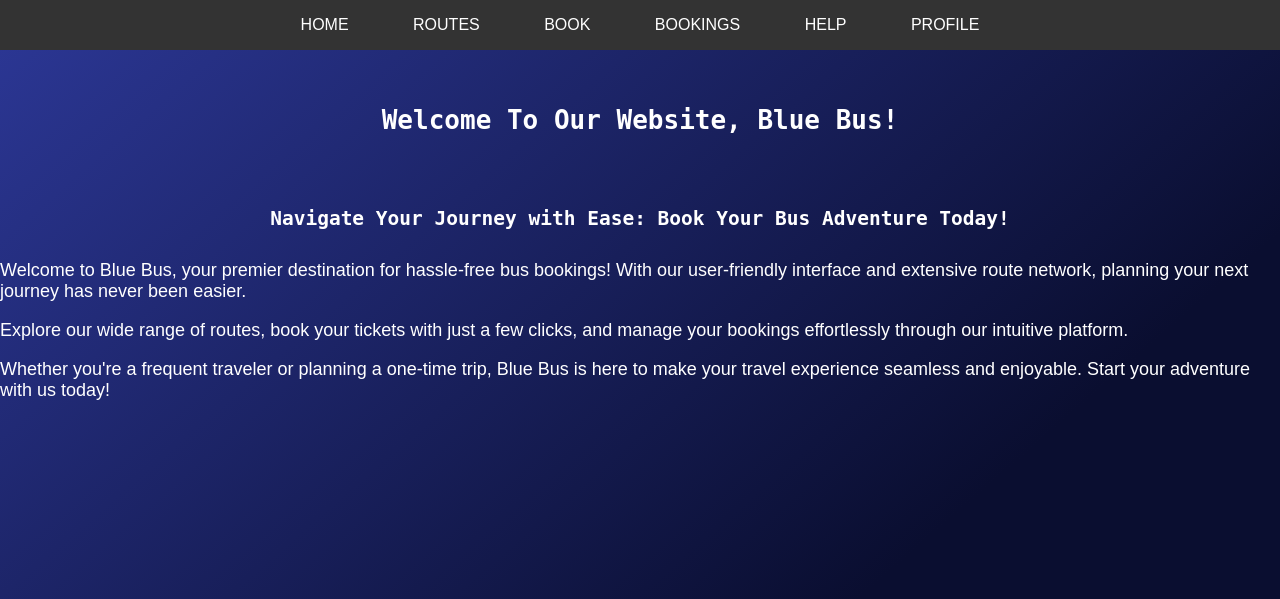
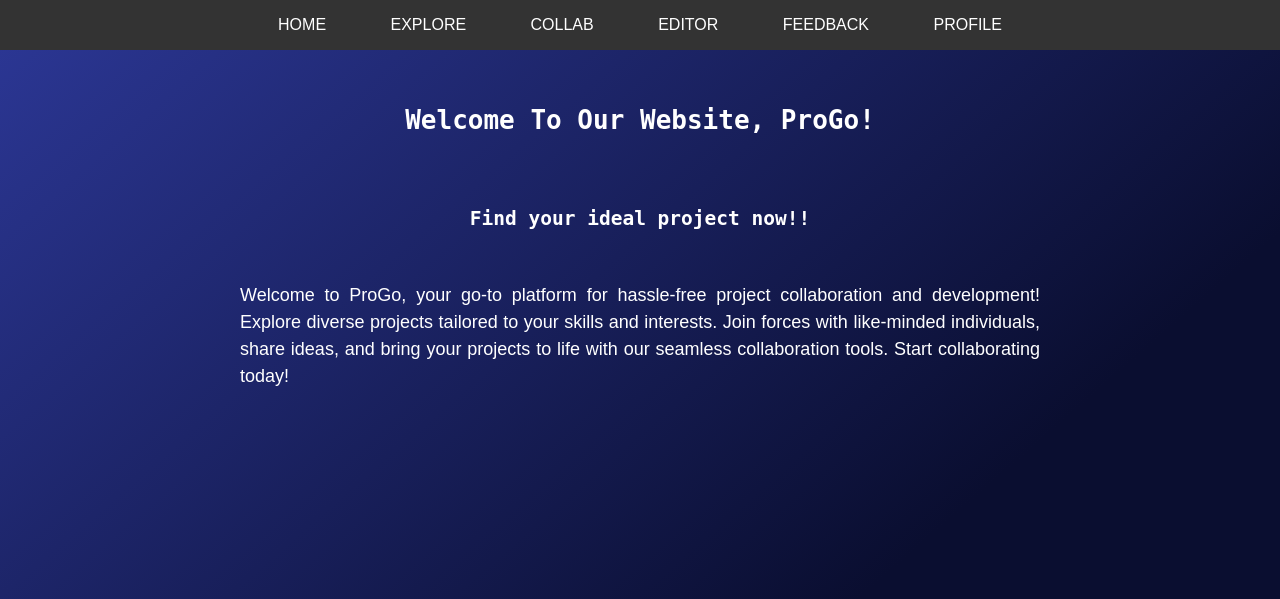
Before and after one commit to tani118/progro, a PHP site: page /home_page.php in a window 1280 px wide. Shown: the top 599 px of the page. Run offline with PHP 8.4, Linux system fonts and the light colour scheme.

Commit message:
modified profile_page

```diff
--- a/home_page.php
+++ b/home_page.php
@@ -8,7 +8,6 @@
             width: 100vw;
             height: 100vw;
             background: linear-gradient(139.06deg, #2b3693 1.86%, #0a0e30 56.22%);
-            background: : no-repeat;
             font-family: Arial, sans-serif;
             margin: 0;
             padding: 0;
@@ -64,36 +63,44 @@
             text-align: center;
         }
 
-        .description {
-            margin-top: 30px;
-            font-size: 18px;
-        }
+    .description {
+        margin-top: 50px; /* Increased margin for more spacing */
+        font-size: 18px;
+        text-align: justify;
+        line-height: 1.5; /* Adjust line height for better readability */
+        max-width: 800px; /* Limit maximum width to prevent overly long lines */
+        margin: 0 auto; /* Center-align the content */
+        padding: 0 20px; /* Add padding to prevent text from sticking to the edges */
+    }
+</style>
+
     </style>
 </head>
 
 <body>
     <div class="navbar">
         <a href="home_page.php">HOME</a>
-        <a href="routes.php">ROUTES</a>
-        <a href="bus_booking.php">BOOK</a>
-        <a href="bookings.php">BOOKINGS</a>
-        <a href="help.php">HELP</a>
+        <a href="skills.html">EXPLORE</a>
+        <a href=".php">COLLAB</a>
+        <a href=".php">EDITOR</a>
+        <a href=".php">FEEDBACK</a>
         <a href="profile.php">PROFILE</a>
     </div>
     <div class="content">
         <br>
-        <h1>Welcome To Our Website, Blue Bus!</h1>
+        <h1>Welcome To Our Website, ProGo!</h1>
         <br>
     </div>
     <div class="intro">
-        <h2>Navigate Your Journey with Ease: Book Your Bus Adventure Today!</h2>
+        <h2>Find your ideal project now!!</h2>
+        <br>
     </div>
 
     <div class="description">
-        <p>Welcome to Blue Bus, your premier destination for hassle-free bus bookings! With our user-friendly interface and extensive route network, planning your next journey has never been easier.</p>
-        <p>Explore our wide range of routes, book your tickets with just a few clicks, and manage your bookings effortlessly through our intuitive platform.</p>
-        <p>Whether you're a frequent traveler or planning a one-time trip, Blue Bus is here to make your travel experience seamless and enjoyable. Start your adventure with us today!</p>
-    </div>
+    <p>Welcome to ProGo, your go-to platform for hassle-free project collaboration and development! Explore diverse projects tailored to your skills and interests. Join forces with like-minded individuals, share ideas, and bring your projects to life with our seamless collaboration tools. Start collaborating today!</p>
+</div>
+
+
 
     <script type="text/javascript">
 
```
Also changed, not shown: profile.php (+4 -4 lines).
